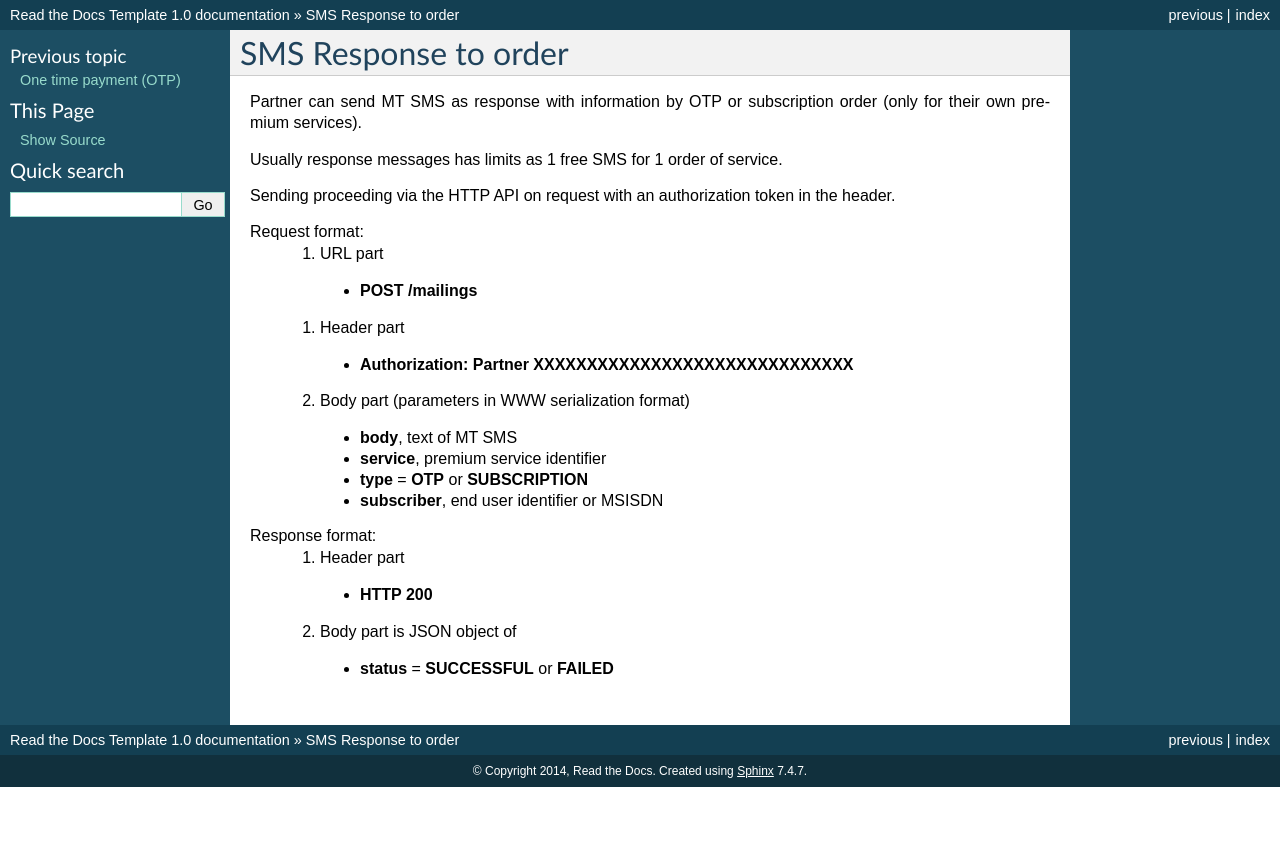
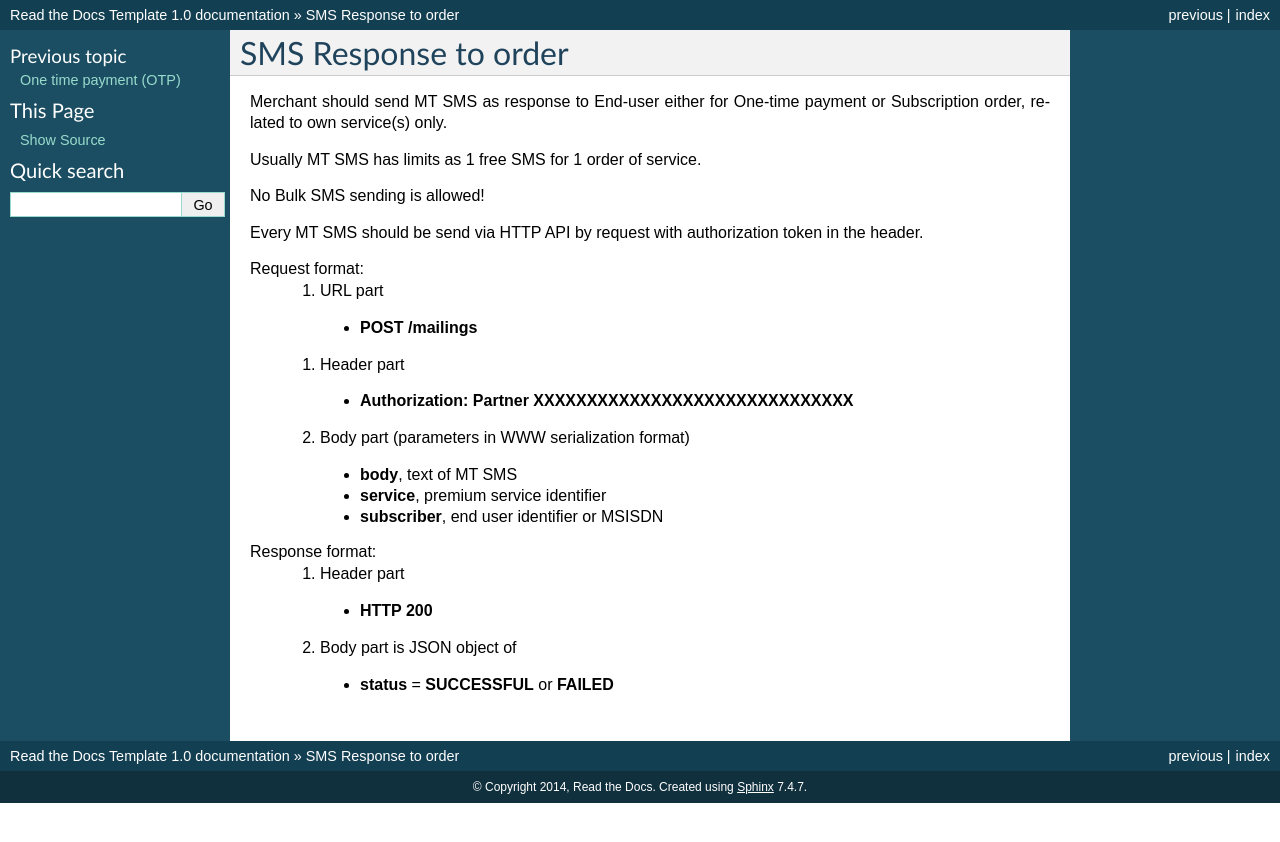
Before and after one commit to megasyst/lab, a Sphinx documentation site: the page built from docs/4_sms_response.rst, in a window 1280 px wide. Shown: the top 842 px of the page. Built offline with Sphinx 7.4.7, drawn with Linux system fonts in a browser that asks for light colours.

Commit message:
Update 4_sms_response.rst

```diff
--- a/docs/4_sms_response.rst
+++ b/docs/4_sms_response.rst
@@ -2,11 +2,13 @@
 SMS Response to order
 =====================
 
-Partner can send MT SMS as response with information by OTP or subscription order (only for their own premium services).
+Merchant should send MT SMS as response to End-user either for One-time payment or Subscription order, related to own service(s) only.
 
-Usually response messages has limits as 1 free SMS for 1 order of service.
+Usually MT SMS has limits as 1 free SMS for 1 order of service.
 
-Sending proceeding via the HTTP API on request with an authorization token in the header.
+No Bulk SMS sending is allowed!
+
+Every MT SMS should be send via HTTP API by request with authorization token in the header.
 
 Request format:
   1. URL part
@@ -16,7 +18,6 @@ Request format:
   2. Body part (parameters in WWW serialization format)
     - **body**, text of MT SMS
     - **service**, premium service identifier
-    - **type** = **OTP** or **SUBSCRIPTION**
     - **subscriber**, end user identifier or MSISDN
 
 Response format:
```
